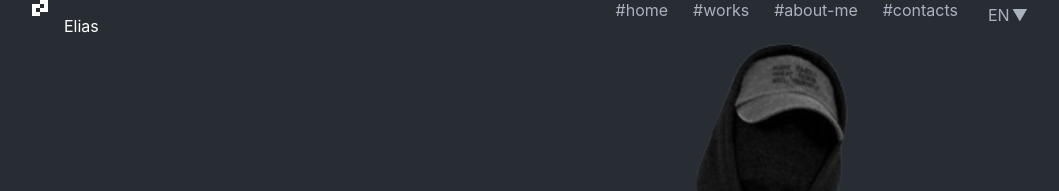
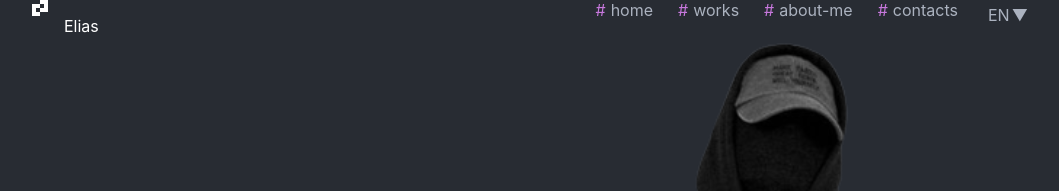
Before and after one commit to 89811421793/portfolio, a React app: page / in a window 1280 px wide. Shown: the top 191 px of the page, without its empty margins (110-1169 px from the left). Built offline with nearby package versions, Linux system fonts and the light colour scheme.

Commit message:
StyledHash (Header Menu Items)

```diff
--- a/src/components/menu/Menu.tsx
+++ b/src/components/menu/Menu.tsx
@@ -1,6 +1,7 @@
 import React from "react";
 import styled from "styled-components";
 import { Langswitcher } from "../Langswitcher";
+import { theme } from "../../styles/Theme";
 
 export const Menu = (props: { menuItems: Array<string> }) => {
   return (
@@ -9,7 +10,10 @@ export const Menu = (props: { menuItems: Array<string> }) => {
         {props.menuItems.map((tabItem, index) => {
           return (
             <li key={index}>
-              <a href="">{tabItem}</a>
+              <StyledLink href="#">
+                <StyledHash>#</StyledHash>
+                {tabItem.slice(1)}
+              </StyledLink>
             </li>
           );
         })}
@@ -27,3 +31,14 @@ const StyledMenu = styled.nav`
     gap: 25px;
   }
 `;
+
+const StyledLink = styled.a`
+  text-decoration: none;
+  display: flex;
+  align-items: center;
+`;
+
+const StyledHash = styled.span`
+  color: ${theme.colors.accent};
+  margin-right: 5px;
+`;
```
